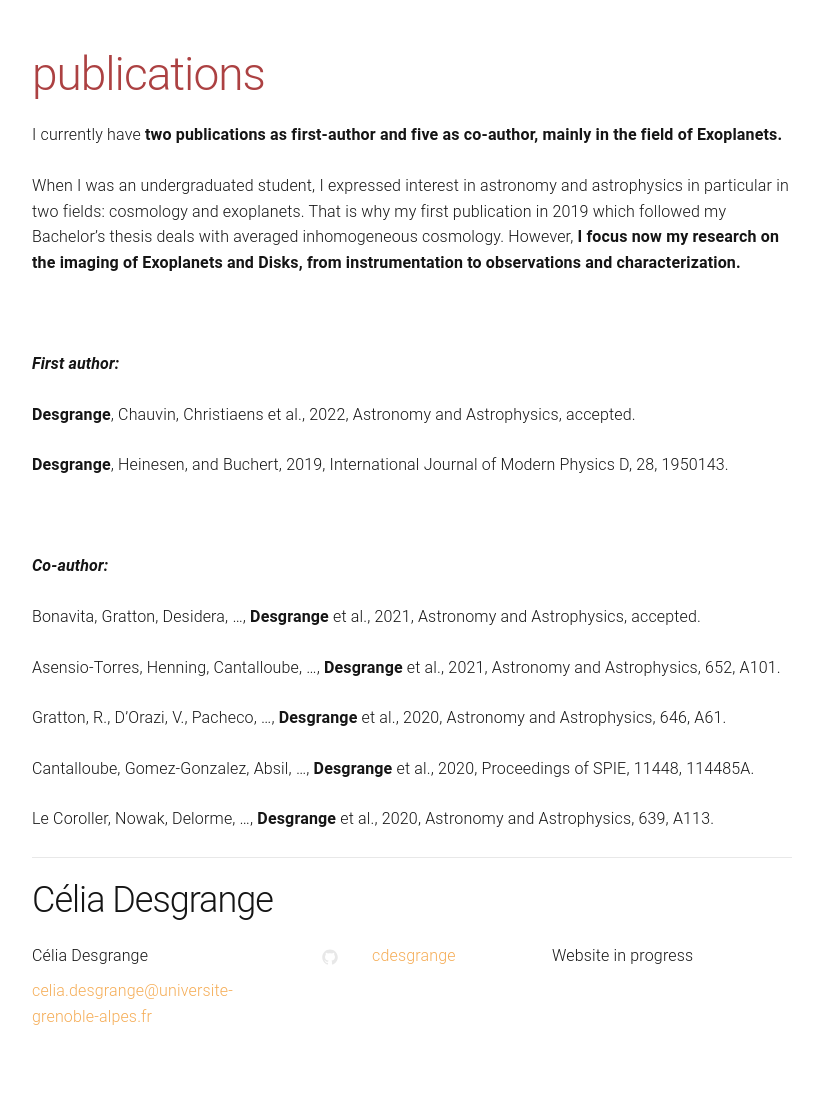
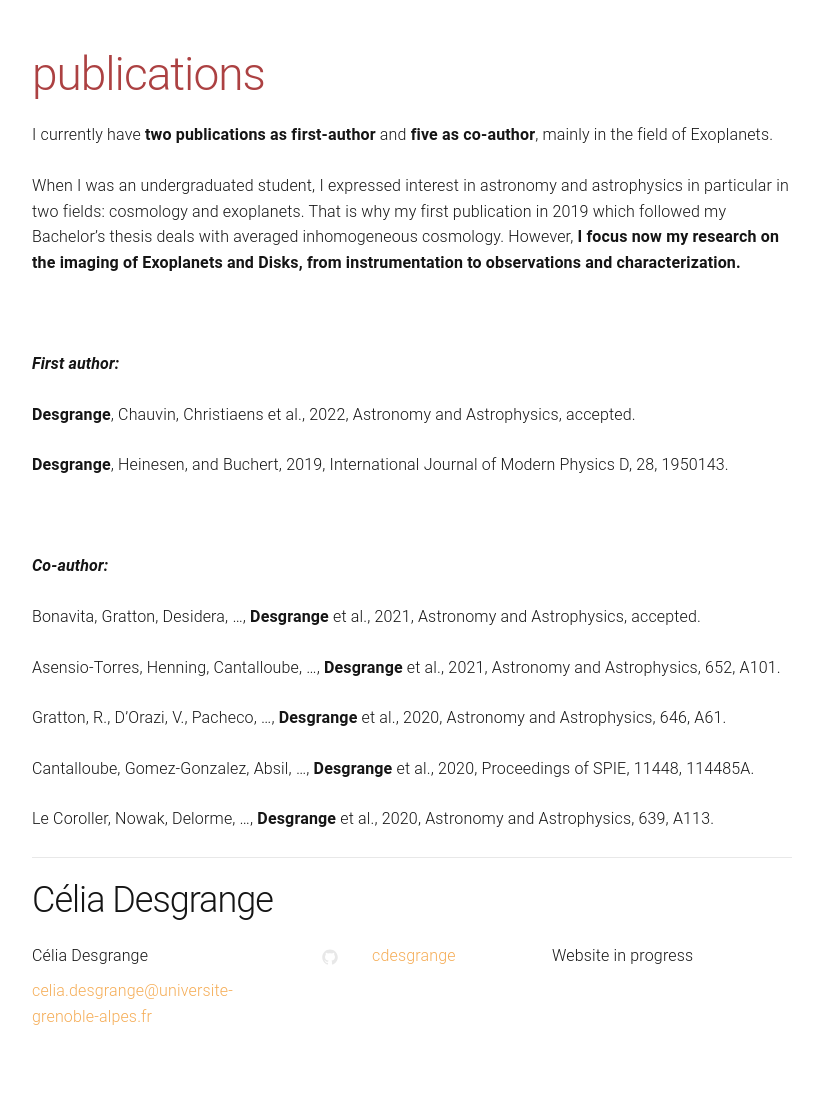
Before and after one commit to cdesgrange/cdesgrange.github.io, a Jekyll site: the page built from publications.md, in a window 1280 px wide. Shown: the part 199-1294 px from the top of the page, without its empty margins (228-1047 px from the left). Built offline with Jekyll 4.4.1, drawn with Linux system fonts in a browser that asks for light colours.

Commit message:
added / in the bold statement

```diff
--- a/publications.md
+++ b/publications.md
@@ -4,7 +4,7 @@ title: publications
 permalink: /publications/
 ---
 
-I currently have <b>two publications as first-author<b> and <b>five as co-author<b>, mainly in the field of Exoplanets.
+I currently have <b>two publications as first-author</b> and <b>five as co-author</b>, mainly in the field of Exoplanets.
 
 When I was an undergraduated student, I expressed interest in astronomy and astrophysics in particular in two fields: cosmology and exoplanets. That is why my first publication in 2019 which followed my Bachelor's thesis deals with averaged inhomogeneous cosmology. However, <b>I focus now my research on the imaging of Exoplanets and Disks, from instrumentation to observations and characterization.</b>
 
```
